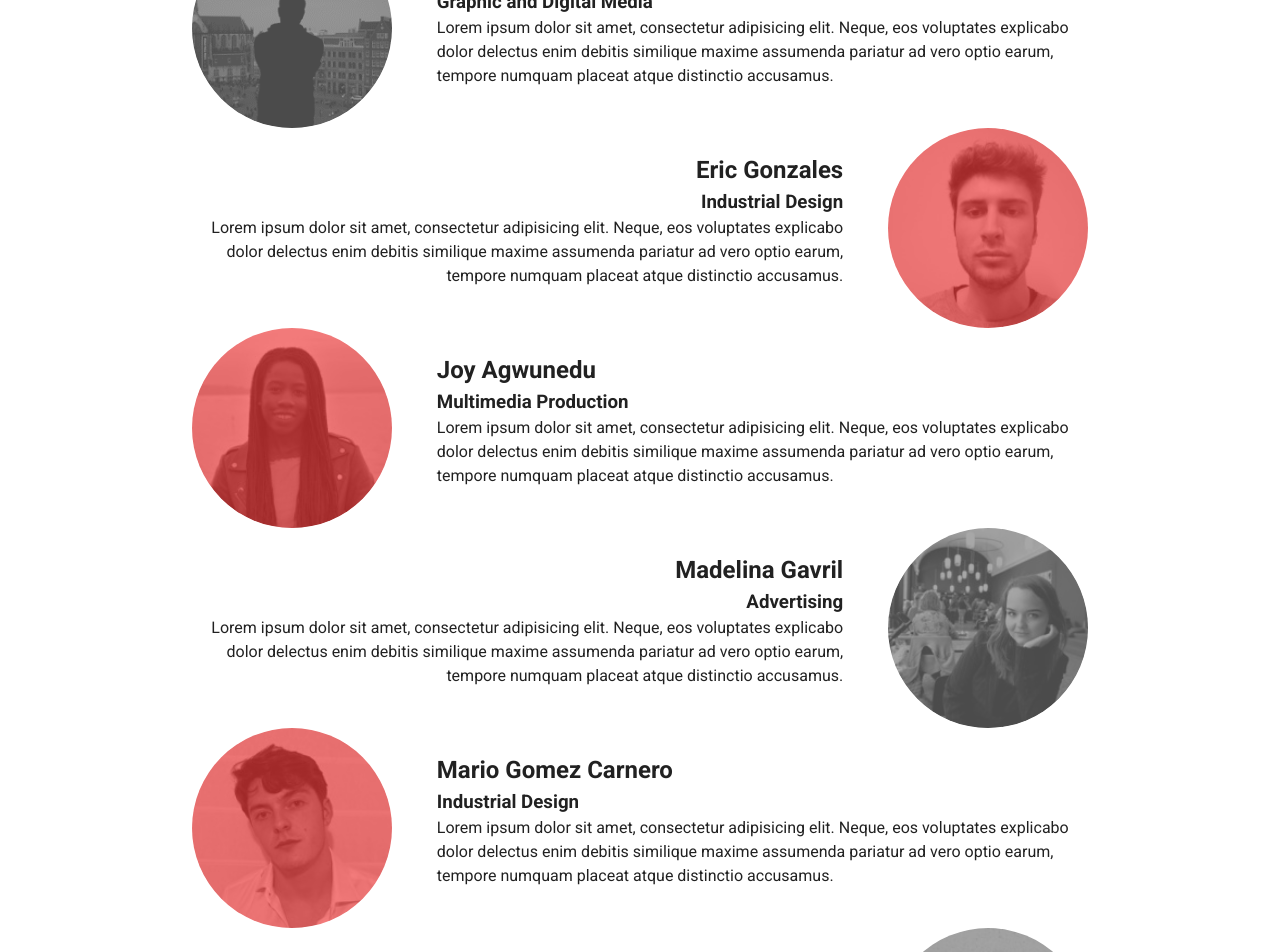
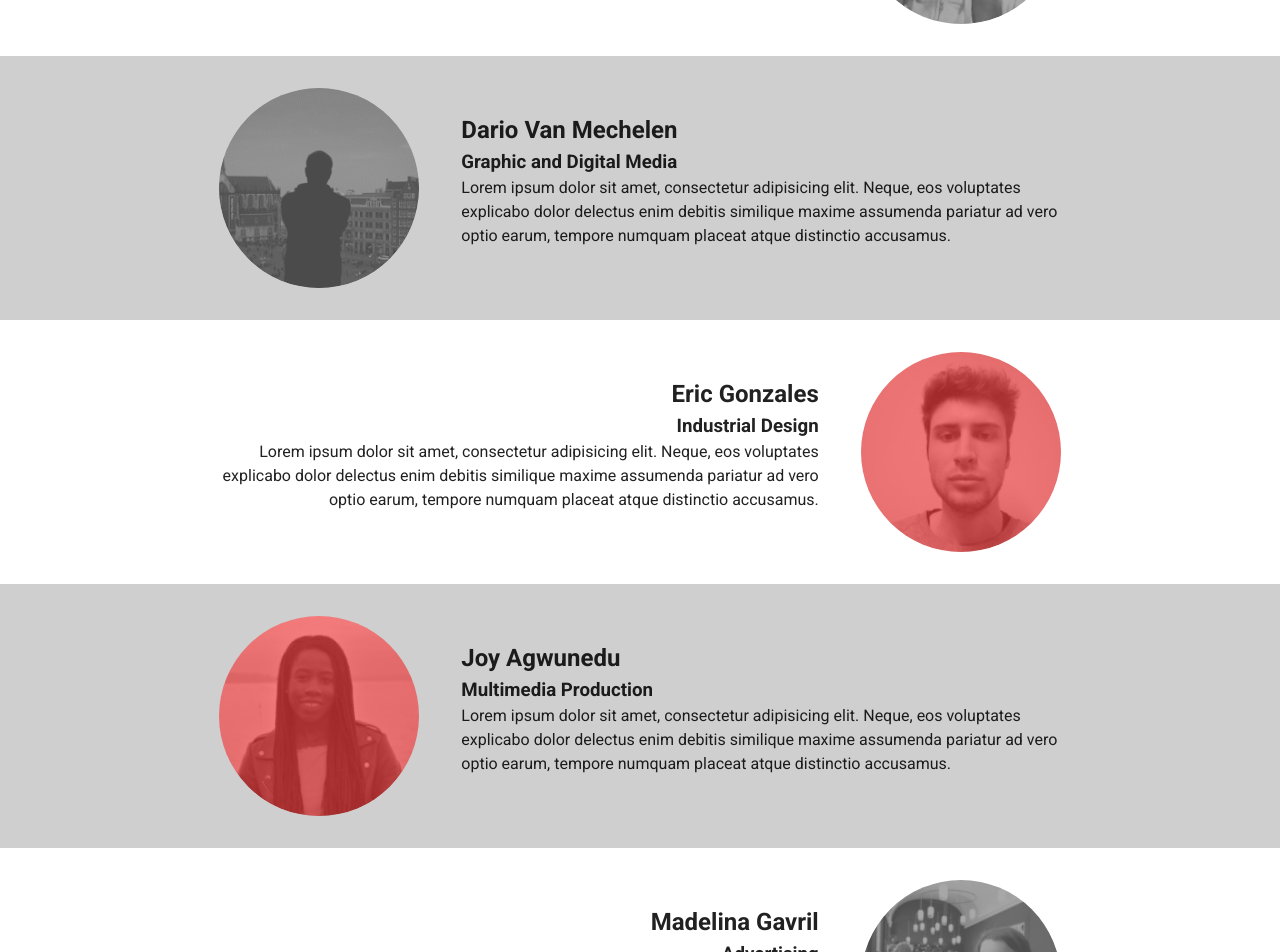
Before and after one commit to BMatrix/handle-website, a Vue app: page /team in a window 1280 px wide. Shown: the part 720-1672 px from the top of the page. Built offline with nearby package versions, Linux system fonts and the light colour scheme.

Commit message:
Added background color to Member
Added possibility for a background color in Member

```diff
--- a/src/components/Member.vue
+++ b/src/components/Member.vue
@@ -1,4 +1,6 @@
 <template>
+  <div :class="[background ? 'background' : '']">
+    <div class="center">
       <div :class="['member', reverse ? 'reverse' : '']">
         <v-avatar size="200px" :class="['avatar']">
           <img :src="image" />
@@ -16,15 +18,28 @@
           </p>
         </div>
       </div>
+    </div>
+  </div>
 </template>
 
 <style scoped>
+.center {
+  width: 70%;
+  margin-left: auto;
+  margin-right: auto;
+}
+
 .member {
   display: flex;
   flex-direction: row;
+  padding: 1em;
 }
 .reverse {
   flex-direction: row-reverse;
+}
+
+.background {
+  background-color: #cfcfcf;
 }
 
 .grayscale {
@@ -70,6 +85,10 @@ export default {
     redscale: {
       type: Boolean,
       default: false
+    },
+    background: {
+      type: Boolean,
+      default: false
     }
   }
 };
--- a/src/components/Toolbar.vue
+++ b/src/components/Toolbar.vue
@@ -1,5 +1,5 @@
 <template>
-  <v-toolbar>
+  <v-toolbar flat>
     <v-toolbar-items id="main">
       <router-link class="logo" :to="{ name: 'Home'}">
         <img src="logo.png" />
--- a/src/views/Team.vue
+++ b/src/views/Team.vue
@@ -3,16 +3,16 @@
     <div class="center">
       <h1>The Team</h1>
       <p>Lorem ipsum dolor sit amet consectetur adipisicing elit. Consequatur laborum adipisci, voluptatum laboriosam nesciunt ex commodi voluptatem similique accusamus totam cupiditate sint, voluptas harum, iusto tempora libero reiciendis distinctio alias!</p>
-      <div id="members">
-        <member class="member"                   :redscale="true"  :image="'team/AleksandraLobka.jpg'">    <template v-slot:name>Aleksandra Lobka</template>     <template v-slot:role>Architecture Engineering</template>   <template v-slot:description>Lorem ipsum dolor sit amet, consectetur adipisicing elit. Neque, eos voluptates explicabo dolor delectus enim debitis similique maxime assumenda pariatur ad vero optio earum, tempore numquam placeat atque distinctio accusamus.</template></member>
-        <member class="member"  :reverse="true"                    :image="'team/BenVinck.jpg'">           <template v-slot:name>Ben Vinck</template>            <template v-slot:role>Electronics and ICT</template>        <template v-slot:description>Lorem ipsum dolor sit amet, consectetur adipisicing elit. Neque, eos voluptates explicabo dolor delectus enim debitis similique maxime assumenda pariatur ad vero optio earum, tempore numquam placeat atque distinctio accusamus.</template></member>
-        <member class="member"                                     :image="'team/DarioVanMechelen.png'">   <template v-slot:name>Dario Van Mechelen</template>   <template v-slot:role>Graphic and Digital Media</template>  <template v-slot:description>Lorem ipsum dolor sit amet, consectetur adipisicing elit. Neque, eos voluptates explicabo dolor delectus enim debitis similique maxime assumenda pariatur ad vero optio earum, tempore numquam placeat atque distinctio accusamus.</template></member>
-        <member class="member"  :reverse="true"  :redscale="true"  :image="'team/EricGonzales.jpg'">       <template v-slot:name>Eric Gonzales</template>        <template v-slot:role>Industrial Design</template>          <template v-slot:description>Lorem ipsum dolor sit amet, consectetur adipisicing elit. Neque, eos voluptates explicabo dolor delectus enim debitis similique maxime assumenda pariatur ad vero optio earum, tempore numquam placeat atque distinctio accusamus.</template></member>
-        <member class="member"                   :redscale="true"  :image="'team/JoyAgwunedu.jpg'">        <template v-slot:name>Joy Agwunedu</template>         <template v-slot:role>Multimedia Production</template>      <template v-slot:description>Lorem ipsum dolor sit amet, consectetur adipisicing elit. Neque, eos voluptates explicabo dolor delectus enim debitis similique maxime assumenda pariatur ad vero optio earum, tempore numquam placeat atque distinctio accusamus.</template></member>
-        <member class="member"  :reverse="true"                    :image="'team/MadelinaGavril.jpg'">     <template v-slot:name>Madelina Gavril</template>      <template v-slot:role>Advertising</template>                <template v-slot:description>Lorem ipsum dolor sit amet, consectetur adipisicing elit. Neque, eos voluptates explicabo dolor delectus enim debitis similique maxime assumenda pariatur ad vero optio earum, tempore numquam placeat atque distinctio accusamus.</template></member>
-        <member class="member"                   :redscale="true"  :image="'team/MarioGomezCarnero.jpg'">  <template v-slot:name>Mario Gomez Carnero</template>  <template v-slot:role>Industrial Design</template>          <template v-slot:description>Lorem ipsum dolor sit amet, consectetur adipisicing elit. Neque, eos voluptates explicabo dolor delectus enim debitis similique maxime assumenda pariatur ad vero optio earum, tempore numquam placeat atque distinctio accusamus.</template></member>
-        <member class="member"  :reverse="true"                    :image="'team/Sara-GülKangöz.jpg'">     <template v-slot:name>Sara-Gül Kangöz</template>      <template v-slot:role>Media and Communications</template>   <template v-slot:description>Lorem ipsum dolor sit amet, consectetur adipisicing elit. Neque, eos voluptates explicabo dolor delectus enim debitis similique maxime assumenda pariatur ad vero optio earum, tempore numquam placeat atque distinctio accusamus.</template></member>
-      </div>
+    </div>
+    <div id="members">
+      <member class="member"                   :redscale="true"  :background="true"  :image="'team/AleksandraLobka.jpg'">    <template v-slot:name>Aleksandra Lobka</template>     <template v-slot:role>Architecture Engineering</template>   <template v-slot:description>Lorem ipsum dolor sit amet, consectetur adipisicing elit. Neque, eos voluptates explicabo dolor delectus enim debitis similique maxime assumenda pariatur ad vero optio earum, tempore numquam placeat atque distinctio accusamus.</template></member>
+      <member class="member"  :reverse="true"                                        :image="'team/BenVinck.jpg'">           <template v-slot:name>Ben Vinck</template>            <template v-slot:role>Electronics and ICT</template>        <template v-slot:description>Lorem ipsum dolor sit amet, consectetur adipisicing elit. Neque, eos voluptates explicabo dolor delectus enim debitis similique maxime assumenda pariatur ad vero optio earum, tempore numquam placeat atque distinctio accusamus.</template></member>
+      <member class="member"                                     :background="true"  :image="'team/DarioVanMechelen.png'">   <template v-slot:name>Dario Van Mechelen</template>   <template v-slot:role>Graphic and Digital Media</template>  <template v-slot:description>Lorem ipsum dolor sit amet, consectetur adipisicing elit. Neque, eos voluptates explicabo dolor delectus enim debitis similique maxime assumenda pariatur ad vero optio earum, tempore numquam placeat atque distinctio accusamus.</template></member>
+      <member class="member"  :reverse="true"  :redscale="true"                      :image="'team/EricGonzales.jpg'">       <template v-slot:name>Eric Gonzales</template>        <template v-slot:role>Industrial Design</template>          <template v-slot:description>Lorem ipsum dolor sit amet, consectetur adipisicing elit. Neque, eos voluptates explicabo dolor delectus enim debitis similique maxime assumenda pariatur ad vero optio earum, tempore numquam placeat atque distinctio accusamus.</template></member>
+      <member class="member"                   :redscale="true"  :background="true"  :image="'team/JoyAgwunedu.jpg'">        <template v-slot:name>Joy Agwunedu</template>         <template v-slot:role>Multimedia Production</template>      <template v-slot:description>Lorem ipsum dolor sit amet, consectetur adipisicing elit. Neque, eos voluptates explicabo dolor delectus enim debitis similique maxime assumenda pariatur ad vero optio earum, tempore numquam placeat atque distinctio accusamus.</template></member>
+      <member class="member"  :reverse="true"                                        :image="'team/MadelinaGavril.jpg'">     <template v-slot:name>Madelina Gavril</template>      <template v-slot:role>Advertising</template>                <template v-slot:description>Lorem ipsum dolor sit amet, consectetur adipisicing elit. Neque, eos voluptates explicabo dolor delectus enim debitis similique maxime assumenda pariatur ad vero optio earum, tempore numquam placeat atque distinctio accusamus.</template></member>
+      <member class="member"                   :redscale="true"  :background="true"  :image="'team/MarioGomezCarnero.jpg'">  <template v-slot:name>Mario Gomez Carnero</template>  <template v-slot:role>Industrial Design</template>          <template v-slot:description>Lorem ipsum dolor sit amet, consectetur adipisicing elit. Neque, eos voluptates explicabo dolor delectus enim debitis similique maxime assumenda pariatur ad vero optio earum, tempore numquam placeat atque distinctio accusamus.</template></member>
+      <member class="member"  :reverse="true"                                        :image="'team/Sara-GülKangöz.jpg'">     <template v-slot:name>Sara-Gül Kangöz</template>      <template v-slot:role>Media and Communications</template>   <template v-slot:description>Lorem ipsum dolor sit amet, consectetur adipisicing elit. Neque, eos voluptates explicabo dolor delectus enim debitis similique maxime assumenda pariatur ad vero optio earum, tempore numquam placeat atque distinctio accusamus.</template></member>
     </div>
   </div>
 </template>
```
Lines whose indentation alone changed are shown as unchanged.
